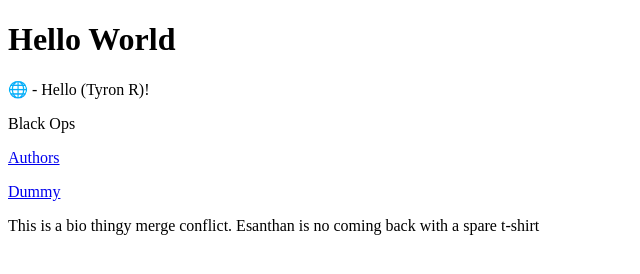
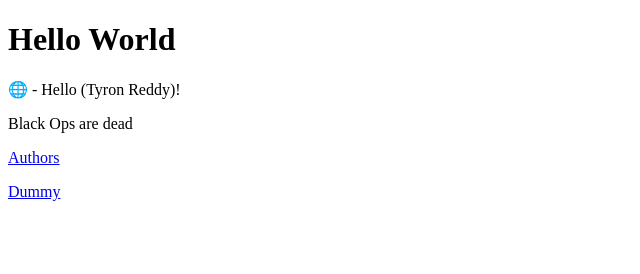
Before and after one commit to TyronR/software_3_lab_1, a plain HTML site: page index.html in a window 1280 px wide. Shown: the whole page, without its empty margins (0-640 px from the left). Drawn offline with Linux system fonts and the light colour scheme.

Commit message:
Silly commit

```diff
--- a/index.html
+++ b/index.html
@@ -7,14 +7,12 @@
 	<body>
 		<h1>Hello World</h1>
 		<p>
-		&#127760 - Hello (Tyron R)!
-	</p>
+		&#127760 - Hello (Tyron Reddy)!
+	  </p>
 
-	<p>Black Ops</p>
+	<p>Black Ops are dead</p>
 
 	<p><a href="author.html">Authors</a></p>
 	<p><a href="dummy.html">Dummy</a></p>
 	</body>
 	</html>
-
-	<p>This is a bio thingy merge conflict. Esanthan is no coming back with a spare t-shirt</p>
```
